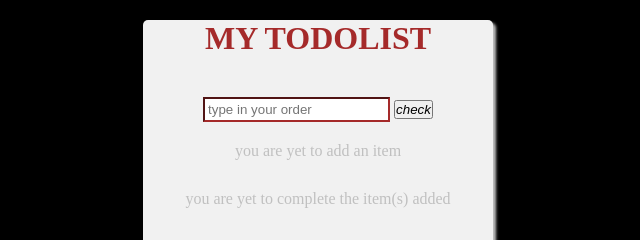
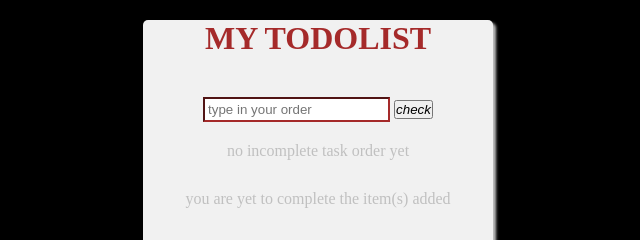
Before and after one commit to sodiqlawal/Todolist, a plain HTML site: page index.html in a window 1280 px wide. Shown: the top 240 px of the page, 322-962 px from the left. Drawn offline with Linux system fonts and the light colour scheme.

Commit message:
change the content text for the incomplete task

```diff
--- a/index.html
+++ b/index.html
@@ -69,7 +69,7 @@
 			padding: 1.5px;
 		}
 		#list:empty:after{
-			content: 'you are yet to add an item';
+			content: 'no incomplete task order yet';
 			width: 100%;
 			text-align: center;
 			display: block;
```
